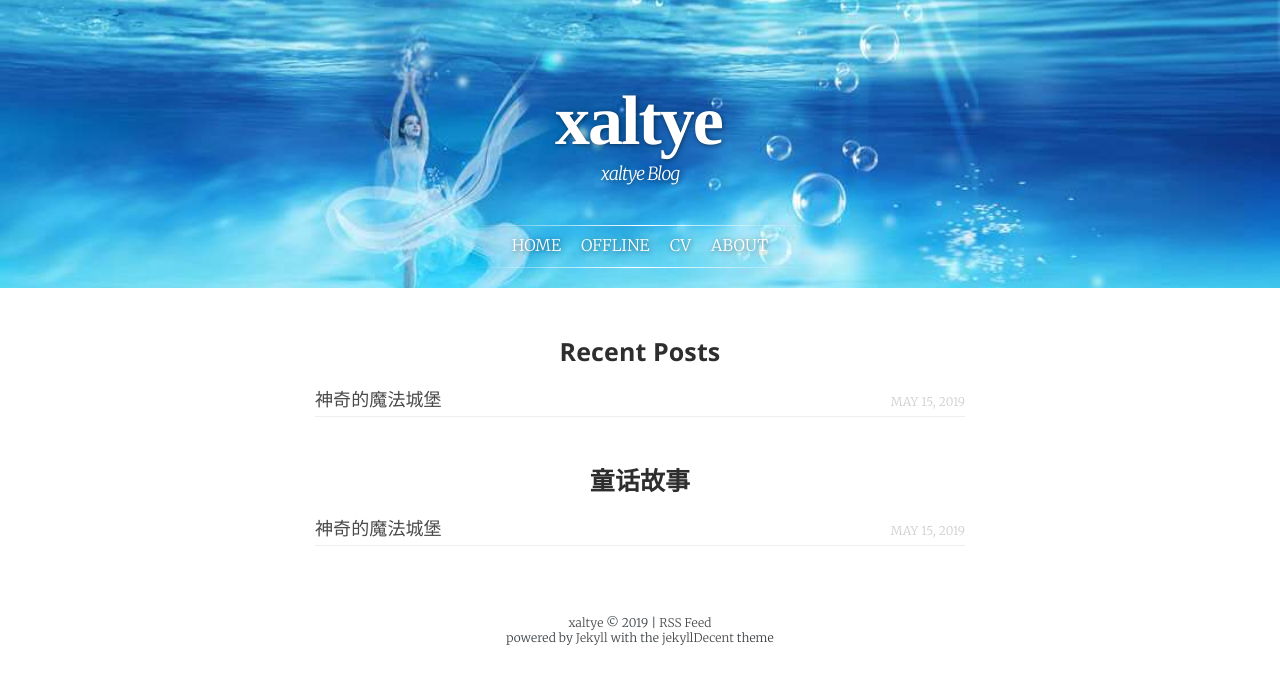
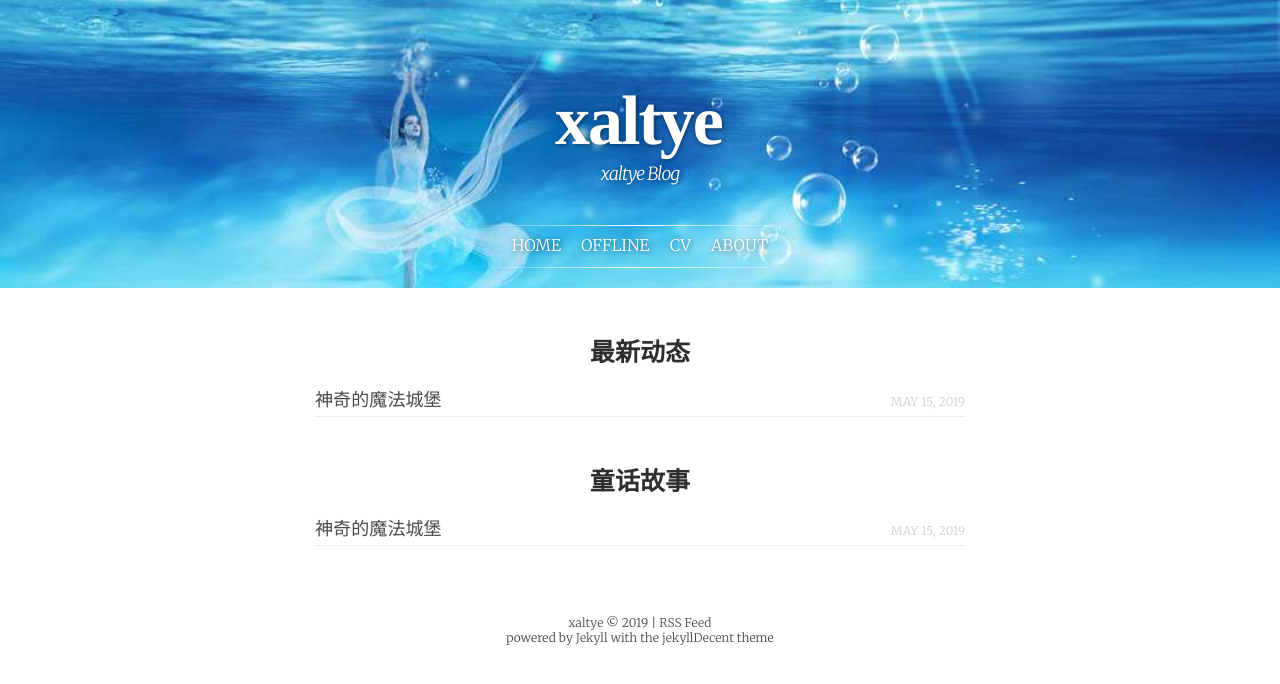
Before and after one commit to xaltye/xaltye.github.io, a Jekyll site: the page built from index.html, in a window 1280 px wide. Shown: the top 684 px of the page. Built offline with Jekyll 4.4.1, drawn with Linux system fonts in a browser that asks for light colours; some web fonts are replaced.

```diff
--- a/index.html
+++ b/index.html
@@ -4,7 +4,7 @@
 
 
 <div id="content" class="content">
-    <h3>Recent Posts</h3>
+    <h3>最新动态</h3>
     <ul class="category recent-posts">
         {% for post in site.posts limit:5  %}
         {% unless post.draft %}
```
